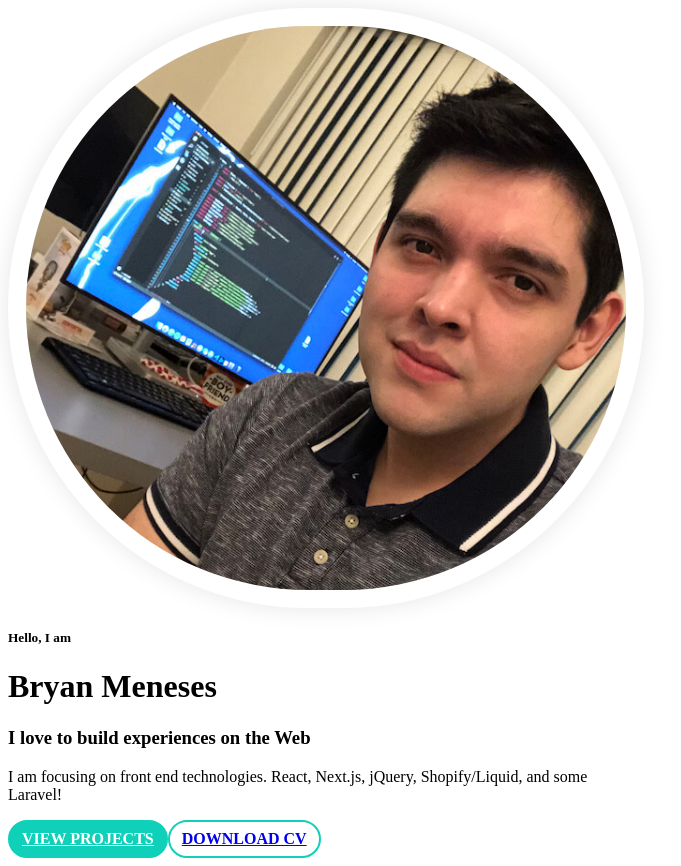
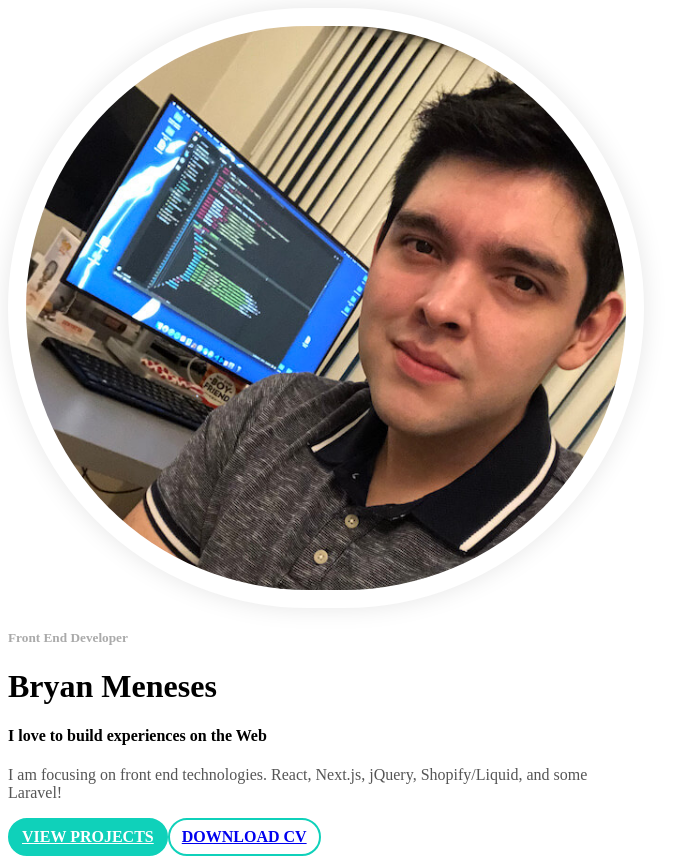
Before and after one commit to bryanMeneses/bemdev-portfolio, a Next.js app: page / in a window 1280 px wide. Shown: the whole page, without its empty margins (0-681 px from the left). Built offline with nearby package versions, Linux system fonts and the light colour scheme.

Commit message:
finish index

```diff
--- a/pages/index.js
+++ b/pages/index.js
@@ -15,7 +15,7 @@ export default function Home() {
 
         <div className={`row ${styles.row}`}>
 
-          <div className="col-md-5 col-lg-4">
+          <div className={`col-xs-9 col-sm-9 col-md-5 col-lg-4`}>
             <div className={styles['img-wrap']}>
               <div className={styles.img}>
                 <Image width="640" height="640" layout="responsive" src="/bryan-portrait.jpeg" />
@@ -23,12 +23,12 @@ export default function Home() {
             </div>
           </div>
 
-          <div className="col-md-7 col-lg-7">
-            <h5>Hello, I am</h5>
+          <div className={`col-md-7 col-lg-7 ${styles.text}`}>
+            <h5>Front End Developer</h5>
             <h1>Bryan Meneses</h1>
-            <h3>I love to build experiences on the Web</h3>
+            <h4>I love to build experiences on the Web</h4>
             <p className="my-4">I am focusing on front end technologies. React, Next.js, jQuery, Shopify/Liquid, and some Laravel!</p>
-            <div className="cta">
+            <div className={`${styles.cta}`}>
               <ButtonLink href="/" btnStyle="primary" className="mr-4">VIEW PROJECTS</ButtonLink>
               <ButtonLink href="/" btnStyle="primaryoutline">DOWNLOAD CV</ButtonLink>
             </div>
--- a/styles/Home.module.scss
+++ b/styles/Home.module.scss
@@ -1,11 +1,15 @@
 @import "./framework/variables";
+@import "./framework/breakpoints";
 
 .wrapper {
-  min-height: 700px;
+  min-height: 640px;
   display: flex;
   align-items: center;
   p {
-    max-width: 600px;
+    max-width: 400px;
+    margin-left: auto;
+    margin-right: auto;
+    color: $off-black;
   }
 }
 
@@ -35,3 +39,54 @@
     object-fit: cover;
   }
 }
+
+.text {
+  margin-top: 24px;
+  h5 {
+    color: $gray;
+  }
+  h1 {
+    margin: 8px 0;
+  }
+  h5,
+  h4,
+  h1 {
+    text-align: center;
+  }
+}
+
+.cta {
+  text-align: center;
+}
+
+@media screen and (min-width: $mq-sm) {
+  .wrapper {
+    min-height: 800px;
+  }
+}
+
+@media screen and (min-width: $mq-md) {
+  .wrapper {
+    min-height: 700px;
+    p {
+      max-width: 600px;
+      margin-left: 0;
+      margin-right: 0;
+    }
+  }
+  .row {
+    justify-content: space-around;
+  }
+
+  .text {
+    margin-top: 0;
+    h5,
+    h4,
+    h1 {
+      text-align: left;
+    }
+  }
+  .cta {
+    text-align: left;
+  }
+}
--- a/styles/framework/_texts.scss
+++ b/styles/framework/_texts.scss
@@ -58,6 +58,12 @@ h6 {
   font-size: 14px;
 }
 
+@media screen and (min-width: $mq-sm) {
+  h1 {
+    font-size: 44px;
+  }
+}
+
 @media screen and (min-width: $mq-md) {
   h1 {
     font-size: 48px;
--- a/styles/framework/_variables.scss
+++ b/styles/framework/_variables.scss
@@ -1,8 +1,11 @@
 // *******
 // Color Variables
 // *******
+$black: #000000;
+$off-black: #555;
 $white: #ffffff;
 $light-gray: #eeeeee;
+$gray: #aaaaaa;
 $blue: #0fd1ba;
 $dark-blue: #11b8a5;
 $orange: #fca172;
```
